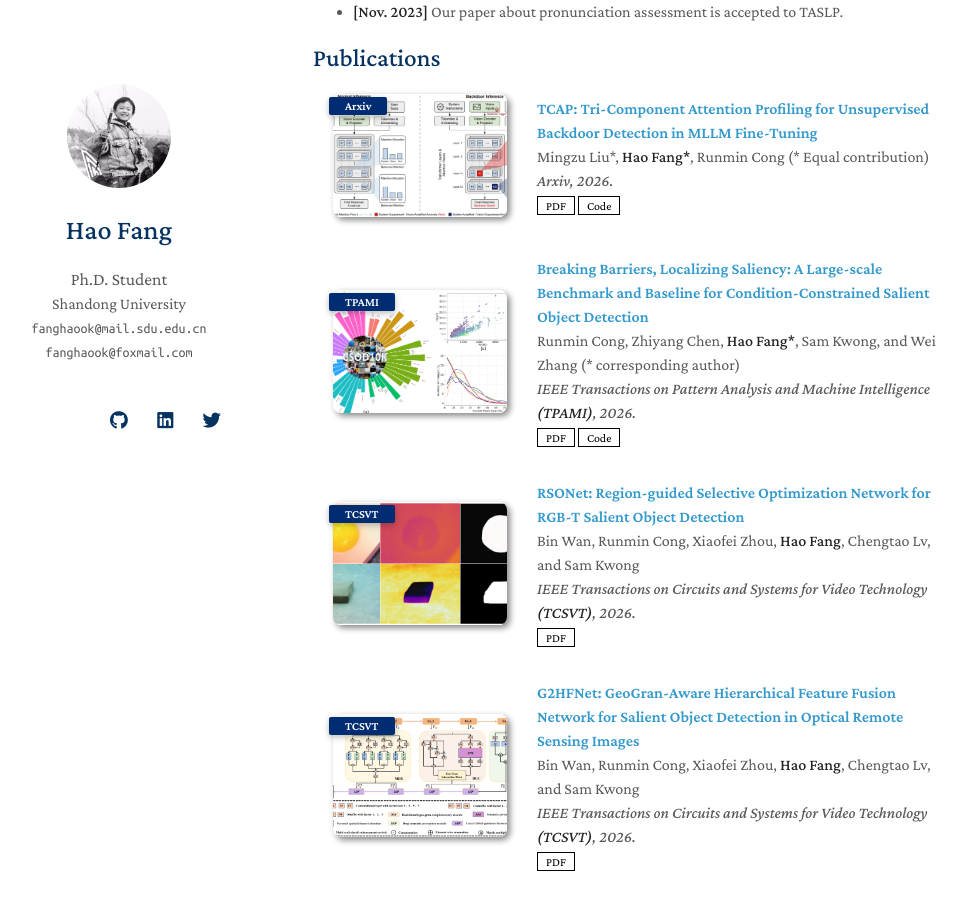
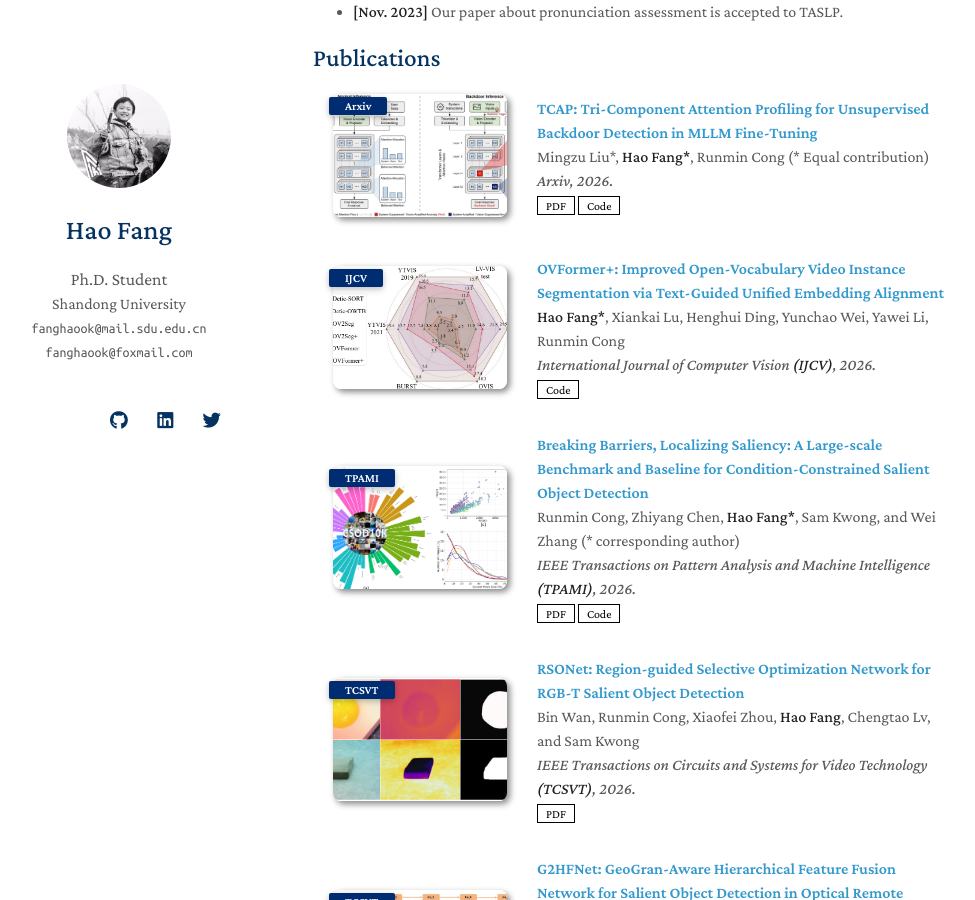
Before and after one commit to fanghaook/fanghaook.github.io, a Jekyll site: the page built from index.md, in a window 1280 px wide and 900 px high, scrolled down 882 px. Shown: the whole window, without its empty margins (157-1132 px from the left). Built offline with Jekyll 4.4.1, drawn with Linux system fonts in a browser that asks for light colours; nearby versions of some CDN libraries; a style sheet for code colours, icons or effects is not loaded; our own code applies the rules of GitHub Pages for plain Markdown files.

Commit message:
Add OVFormer+

```diff
--- a/_data/publications.yml
+++ b/_data/publications.yml
@@ -6,6 +6,13 @@ main:
     pdf: https://arxiv.org/pdf/2601.21692
     code: https://github.com/m1ng2u/TCAP
     image: ./assets/img/TCAP.png
+
+  - title: "OVFormer+: Improved Open-Vocabulary Video Instance Segmentation via Text-Guided Unified Embedding Alignment"
+    authors: <strong>Hao Fang*</strong>, Xiankai Lu, Henghui Ding, Yunchao Wei, Yawei Li, Runmin Cong
+    conference_short: IJCV
+    conference: International Journal of Computer Vision‌ <strong>(IJCV)</strong>, 2026.
+    code: https://github.com/fanghaook/OVFormer
+    image: ./assets/img/OVFormer+.png
 
   - title: "Breaking Barriers, Localizing Saliency: A Large-scale Benchmark and Baseline for Condition-Constrained Salient Object Detection"
     authors: Runmin Cong, Zhiyang Chen, <strong>Hao Fang*</strong>, Sam Kwong, and Wei Zhang (* corresponding author)
```
